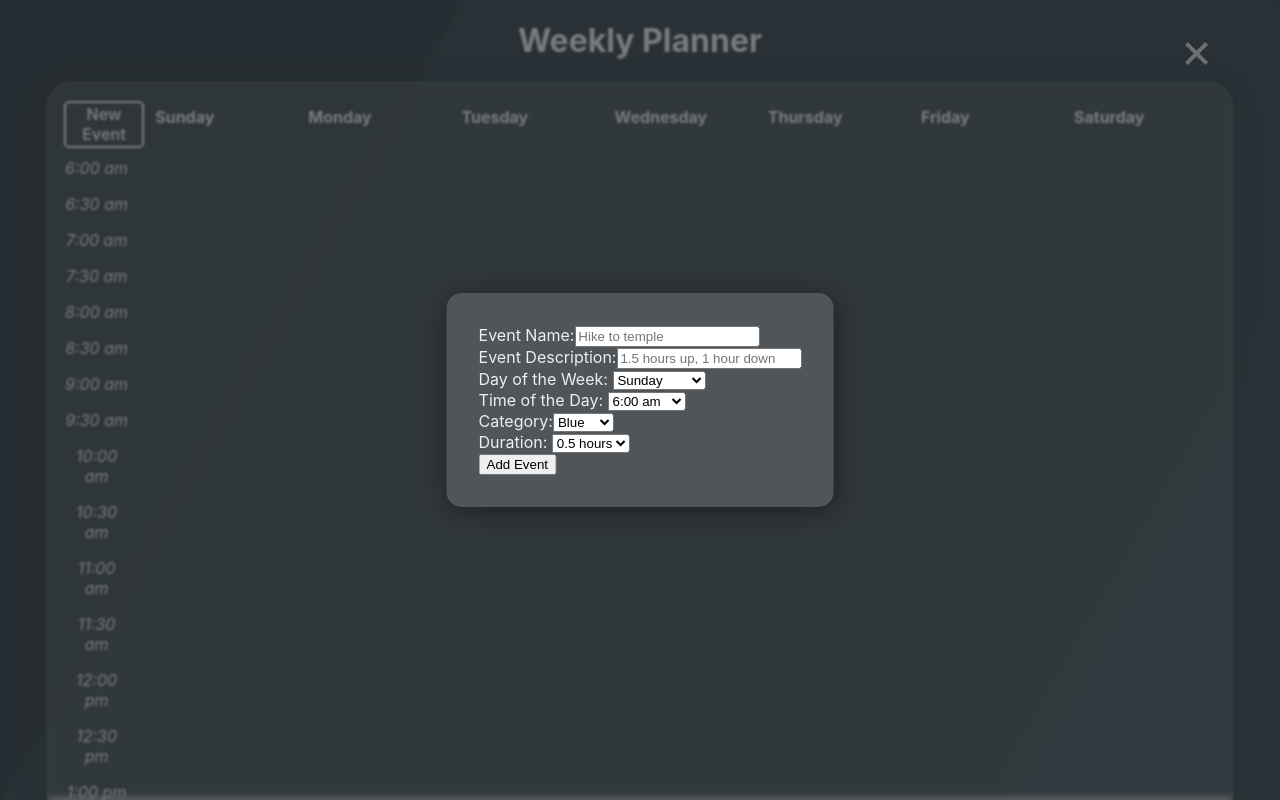
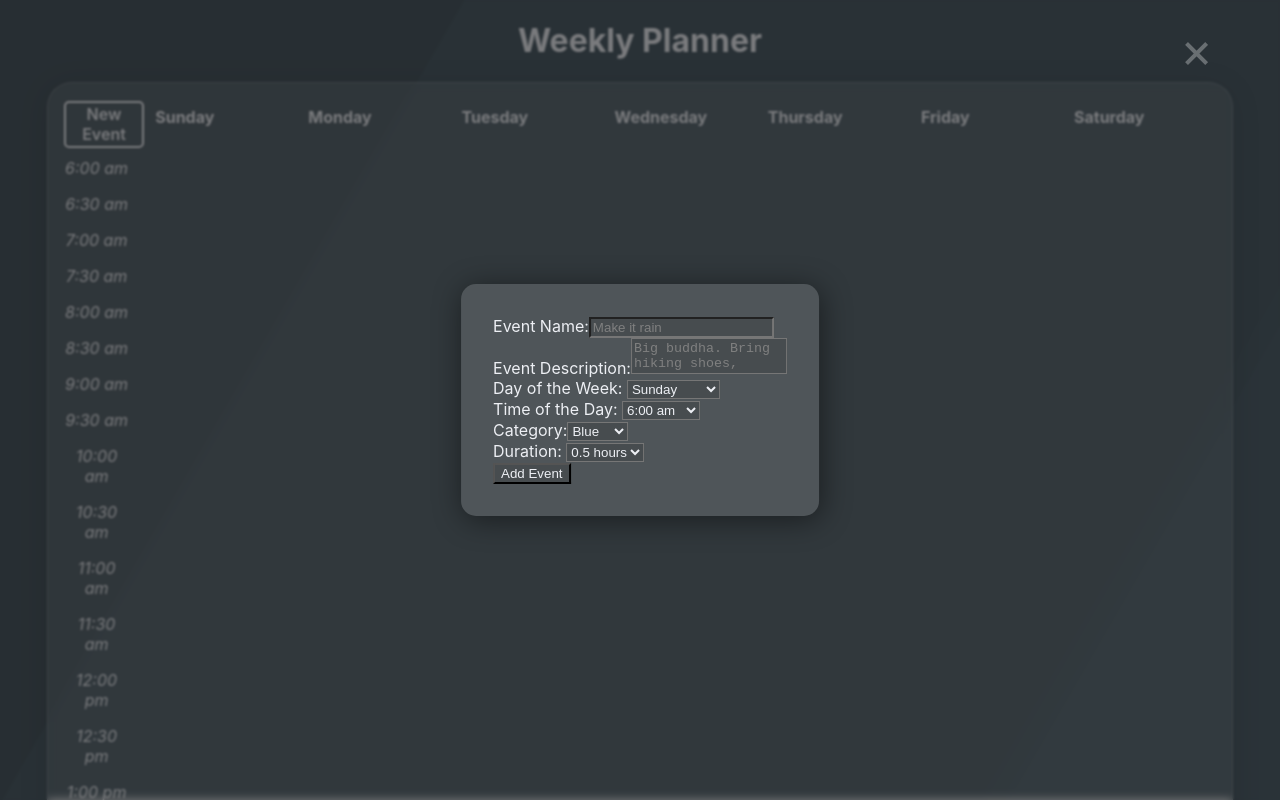
Before and after one commit to dlord-20/vacation-calendar-app, a React (Create React App) app: page / in a window 1280 px wide. Both pictures are taken after a click on the element 220 px from the left and 167 px from the top of the page. Shown: the top 800 px of the page. Built offline with nearby package versions, Linux system fonts and the light colour scheme.

Commit message:
Figured out how to customize form. Now to finish customizing it

```diff
--- a/src/components/calendar/calendar.js
+++ b/src/components/calendar/calendar.js
@@ -7,8 +7,6 @@ import { weekdaysData, timesData, categoryColorsData } from "../../data/data";
 //Change event list to be in chronological order
 //Refactor userEvents to use Redux instead of useState
 //Make event list tell us the events under each day
-//Move creating an event to lightbox -> Possibly make it possible so when you click on the calendar you can add an event right at that time and day
-
 
 export default function Calendar() {
 
@@ -36,7 +34,7 @@ export default function Calendar() {
     //Return an option for the 'Time of the Day' dropdown list in the form
     const getOptions = (time) => {
         return (
-            <option value={time}>
+            <option value={time} className={calendarStyles.eventOption}>
                 {time}
             </option>
         )
@@ -82,7 +80,7 @@ export default function Calendar() {
     }
 
     const getColorOption = (color) => {
-        return <option value={color}>{color}</option>
+        return <option value={color} className={calendarStyles.eventOption}>{color}</option>
     }
 
     //----------------END of JSX----------------
@@ -137,7 +135,7 @@ export default function Calendar() {
     const getWeekdayHeadersOptions = () => {
         const weekdayOptions = [];
         for(let i = 0; i < weekdaysData.length; i++) {
-            const option = <option value={weekdaysData[i]}>{weekdaysData[i]}</option>
+            const option = <option value={weekdaysData[i]} className={calendarStyles.eventOption}>{weekdaysData[i]}</option>
             weekdayOptions.push(option)
         }
         return weekdayOptions;
@@ -242,10 +240,21 @@ export default function Calendar() {
         const eventForm = (
             <form onSubmit={handleSubmit}>
                 <label htmlFor="eventName">Event Name:
-                    <input type="text" id="eventName" name="eventName" value={eventName} onChange={handleNameChange} placeholder="Hike to temple"/><br/>
+                    <input type="text"
+                    id="eventName"
+                    name="eventName"
+                    value={eventName}
+                    placeholder="Make it rain"
+                    onChange={handleNameChange}/><br/>
                 </label>
                 <label htmlFor="eventDescription">Event Description:
-                    <input type="text" id="eventDescription" name="eventDescription" value={eventDescription} onChange={handleDescriptionChange} placeholder="1.5 hours up, 1 hour down"/><br/>
+                    <textarea
+                    id="eventDescription"
+                    name="eventDescription"
+                    value={eventDescription}
+                    onChange={handleDescriptionChange}
+                    placeholder="Big buddha. Bring hiking shoes, water, and some snacks."
+                    /><br/>
                 </label>
                 <label htmlFor="dayOfWeek">Day of the Week: </label>
                 <select id="dayOfWeek" name="dayOfWeek" value={eventDayOfWeek} onChange={handleDayOfWeek}>
--- a/src/components/calendar/calendar.module.css
+++ b/src/components/calendar/calendar.module.css
@@ -56,6 +56,31 @@
 
 .calendarInput label {
     color: #edeff4;
+}
+
+.calendarInput input::placeholder, textarea::placeholder {
+    color: gray;
+}
+
+.calendarInput textarea {
+    resize: none;
+    overflow: hidden;
+    width: 150px;
+}
+
+.calendarInput .eventOption {
+    background-color: #30414b;
+    color: #edeff4;
+}
+
+.calendarInput input, .calendarInput textarea, .calendarInput select {
+    background-color: rgba(0, 0, 0, 0.1);
+    color: #edeff4
+}
+
+.calendarInput select option {
+    background-color: rgba(0, 0, 0, 0.1);
+    color: black;
 }
 
 .exit {
```
